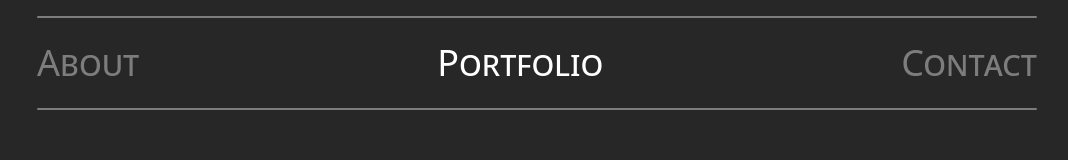
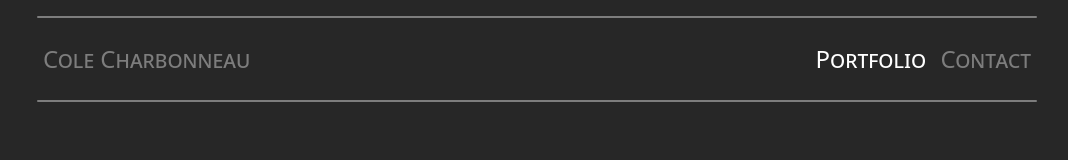
Before and after one commit to colecharb/colecharb-web, a React (Vite) app: page /portfolio in a window 1280 px wide. Shown: the top 160 px of the page, without its empty margins (103-1171 px from the left). Built offline with nearby package versions, Linux system fonts and the light colour scheme.

Commit message:
new tab bar layout!

```diff
--- a/src/App.css
+++ b/src/App.css
@@ -23,12 +23,12 @@
 .tab-bar {
   display: flex;
   flex-direction: row;
-  justify-content: space-between;
+  justify-content: flex-end;
+    gap: 0.6em;
 }
 
 .tab-button {
   background: none;
-  padding: 0em;
   color: var(--medium);
     font-variant: small-caps;
 }
@@ -101,8 +101,8 @@
   padding: 0.25in;
 }
 .portfolio-item {
-  margin-top: 4em;
-    margin-bottom: 4rem;
+  margin-top: 6em;
+    margin-bottom: 6em;
 }
 
 .portfolio-item-container {
--- a/src/App.tsx
+++ b/src/App.tsx
@@ -9,7 +9,7 @@ type Tab = { title: string, path: string };
 function App() {
 
   const tabs: Tab[] = [
-    { title: "About", path: '/' },
+    // { title: "About", path: '/' },
     { title: "Portfolio", path: '/portfolio' },
     { title: "Contact", path: '/contact' },
   ];
@@ -18,6 +18,23 @@ function App() {
     <div className="App">
 
       <div className="line-horizontal" />
+
+      <div style={{ display: 'flex', alignItems: 'center', padding: '0.25em', gap: '1em' }}>
+
+        <h2>
+          <NavLink
+            to="/"
+            className='tab-button'
+          >
+            Cole Charbonneau
+          </NavLink>
+        </h2>
+
+        {/* <span style={{ fontSize: '1.2em', lineHeight: '120%' }}>
+          Cole Charbonneau
+        </span> */}
+
+        <div style={{ flex: 1 }}>
 
           <div className="tab-bar">
             {tabs.map((tab, index) => (
@@ -32,7 +49,13 @@ function App() {
             ))}
           </div>
 
+
+        </div>
+
+      </div>
+
       <div className="line-horizontal" />
+
 
       <div className="section">
         <Routes>
--- a/src/index.css
+++ b/src/index.css
@@ -48,14 +48,15 @@ h6 {
 */
 
 h1 {
-  font-size: 2em;
+  font-size: 1.2em;
+    line-height: 100%;
   font-weight: normal;
   margin-bottom: 3rem;
   font-variant: small-caps;
 }
 
 h2 {
-  font-size: 1.5em;
+  font-size: 1em;
     font-weight: normal;
   /* margin-bottom: 1rem; */
 }
```
Lines whose indentation alone changed are shown as unchanged.
